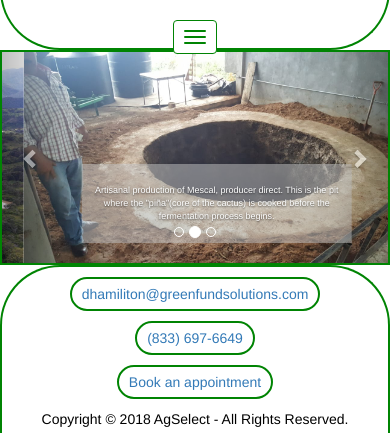
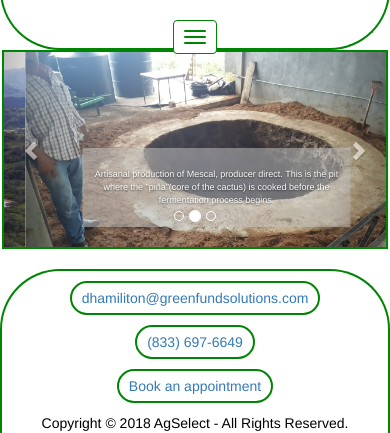
Before and after one commit to cb0806151/AgSelectWebsite, a plain HTML site: page selection.html in a window 390 px wide. Shown: the part 110-543 px from the top of the page. Drawn offline with nearby package versions, Linux system fonts and the light colour scheme.

Commit message:
Updating carousels to scale perfectly with the page

```diff
--- a/selection.html
+++ b/selection.html
@@ -50,8 +50,9 @@
 			      </ul>
 			    </div>
 
+
+			<div class="container">
 			<div id="SelectionContainer">
-			<div class="container">
 				<div id="myCarousel" class="carousel slide" data-ride="carousel">
 					<!-- Indicators -->
 					<ol class="carousel-indicators">
--- a/stylesheet.css
+++ b/stylesheet.css
@@ -55,12 +55,11 @@ header {
 	height: 100px;
 }
 
-.carousel, .item, .active{height:750px; width:98vw;}
+.carousel-inner, .item, .active{height:50vw; width:98vw;}
 .container{
 	width:100%;
 	padding: 0px;
 	margin-top: -70px;
-	border: 2px rgb(0, 132, 3) solid
 }
 
 .carousel-caption {
@@ -68,6 +67,7 @@ header {
 	font-size: 30px;
 
 }
+
 
 nav {
 	display: inline-flex;
@@ -156,7 +156,6 @@ nav a:hover {
 
 #page-container {
 	position: relative;
-	min-height: 60vh;
 	display: flex;
 	align-items: center;
 	justify-content: center;
@@ -165,7 +164,8 @@ nav a:hover {
 }
 
 #content-wrap {
-	padding-bottom: 270px;
+	padding-bottom: 330px;
+	top: 0px;
 }
 
 .bodyText
@@ -317,7 +317,7 @@ footer {
 }
 
 #SelectionContainer {
-	margin-bottom: 40px;
+	border: 2px rgb(0, 132, 3) solid;
 }
 
 
@@ -642,7 +642,7 @@ footer {
 	}
 
 
-	.carousel,.item,.active{height:680px; width:100%}
+	.item,.active{height:50vw; width:100%}
 
 
 }
@@ -671,12 +671,11 @@ footer {
 		align-items: center
 	}
 
-	.carousel, .item, .active{height:600px; width:100%}
+	.item, .active{height:50vw; width:100%}
 .container{
 	width:100%;
 	padding: 0px;
 	margin-top: -70px;
-	border: 2px rgb(0, 132, 3) solid
 }
 
 .carousel-caption {
@@ -712,13 +711,13 @@ textarea
 
 @media (max-width:1196px)
 {
-	.carousel, .item, .active{width:100%; height:550px;}
+	.carousel, .item, .active{width:100%; height:50vw;}
 
 
 }
 @media screen and (max-width: 903px)
 {
-	.carousel, .item, .active{height:320px;}
+	.carousel, .item, .active{height:50vw;}
 .container{
 	width:100%;
 	padding: 0px;
@@ -759,7 +758,7 @@ textarea
 @media screen and (max-width:620px)
 {
 	.container{margin-top:0px;}
-	.carousel,.item,.active{height:280px;}
+	.item,.active{height:280px;}
 	.carousel-caption
 	{
 		font-size:13px
@@ -794,7 +793,7 @@ textarea
 	}
 
 
-	.carousel,.item,.active{height:250px;}
+	.item,.active{height:250px;}
 	.carousel-caption
 	{
 		font-size:9px
@@ -806,7 +805,7 @@ textarea
 @media (max-width:560px)
 {
 
-	.carousel,.item,.active{height:33vh; width:98vw}
+	.item,.active{height:50vw; width:98vw}
 	.carousel-caption
 	{
 		font-size:9px
@@ -815,7 +814,7 @@ textarea
 
 @media (max-width:469px)
 {
-	.carousel,.item,.active{height:25vh; width:100%}
+	.item,.active{height:50vw; width:100%}
 	.carousel-caption
 	{
 		font-size:9px
@@ -957,7 +956,7 @@ textarea
 
 	#ContactUsBar div {
 		height: 40px;
-		width: 70%;
+		width: 90%;
 		display: table;
 	}
 
@@ -1017,6 +1016,7 @@ textarea
 
 	#ContactUsBar {
 	 	flex-direction: column;
+		margin-top: 70px;
 	}
 
 	nav {
```
